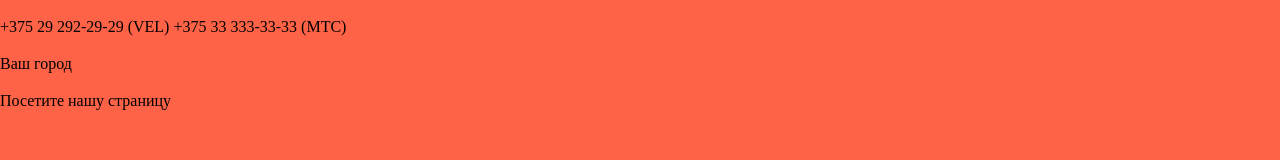
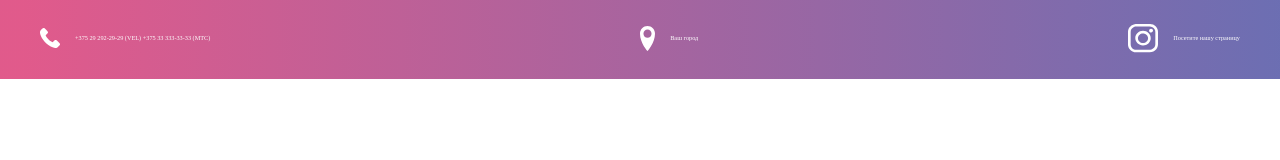
Before and after one commit to Presnia/evarugs-nd, a plain HTML site: page index.html in a window 1280 px wide. Drawn offline with Linux system fonts and the light colour scheme.

Commit message:
The main structure of the header is done

```diff
--- a/css/style.css
+++ b/css/style.css
@@ -1,3 +1,55 @@
+html,
 body {
-    background-color: tomato;
+    font-size: 62.5%;
 }
+
+.container {
+    width: 120rem;
+    margin: 0 auto;
+}
+
+.header {
+    background: linear-gradient(269.91deg, rgba(46, 49, 146, 0.7) 0%, rgba(212, 20, 90, 0.7) 98.16%);
+    padding: 2.3rem 0 2.6rem 0;
+    color: #FFF;
+}
+
+.header__wrap {
+    display: flex;
+    justify-content: space-between;
+    align-items: center;
+}
+
+img {
+    width: 100%;
+    height: 100%;
+    object-fit: contain;
+}
+
+.header__phone-img {
+    width: 2rem;
+    height: 2rem;
+}
+
+.header__maps-img {
+    width: 1.5rem;
+    height: 2.5rem;
+}
+
+.header__instagram-img {
+    width: 3rem;
+    height: 3rem;
+}
+
+.header__phone-img,
+.header__maps-img,
+.header__instagram-img {
+    padding-right: 1.5rem;
+}
+
+.header__phone,
+.header__maps,
+.header__instagram {
+    display: flex;
+    align-items: center;
+}
--- a/index.html
+++ b/index.html
@@ -14,7 +14,7 @@
             <div class="header__wrap">
                 <div class="header__phone">
                     <div class="header__phone-img">
-                        <img src="#" alt="">
+                        <img src="img/phone.svg" alt="">
                     </div>
                     <div class="header__phone-text">
                         <span>+375 29 292-29-29 (VEL)</span>
@@ -23,13 +23,13 @@
                 </div>
                 <div class="header__maps">
                     <div class="header__maps-img">
-                        <img src="#" alt="">
+                        <img src="img/point.svg" alt="">
                     </div>
                     <span>Ваш город</span>
                 </div>
                 <div class="header__instagram">
                     <div class="header__instagram-img">
-                        <img src="#" alt="">
+                        <img src="img/instagram.svg" alt="">
                     </div>
                     <span>Посетите нашу страницу</span>
                 </div>
```
Also changed, not shown: img/instagram.svg (added), img/phone.svg (added), img/point.svg (added).
